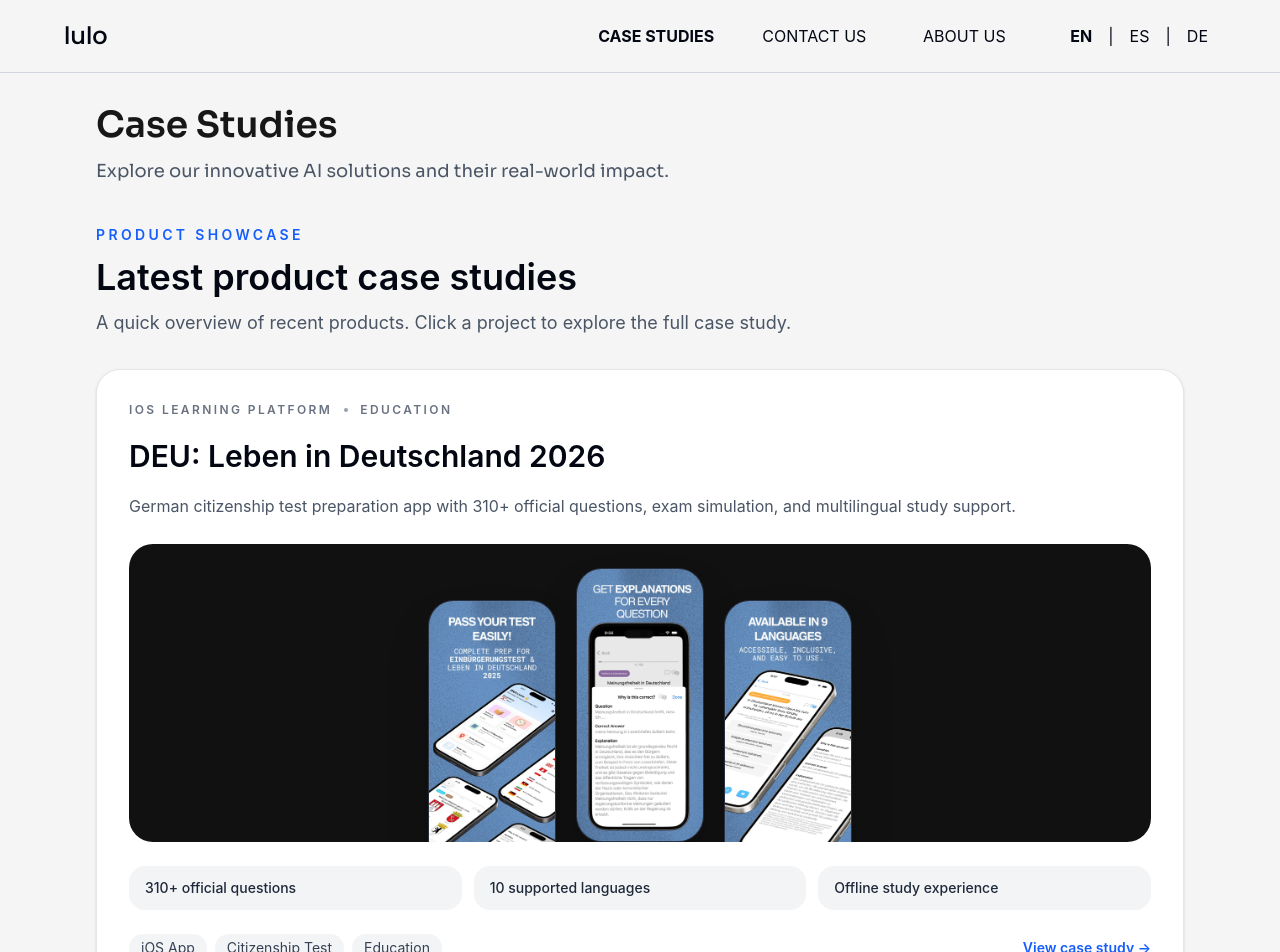
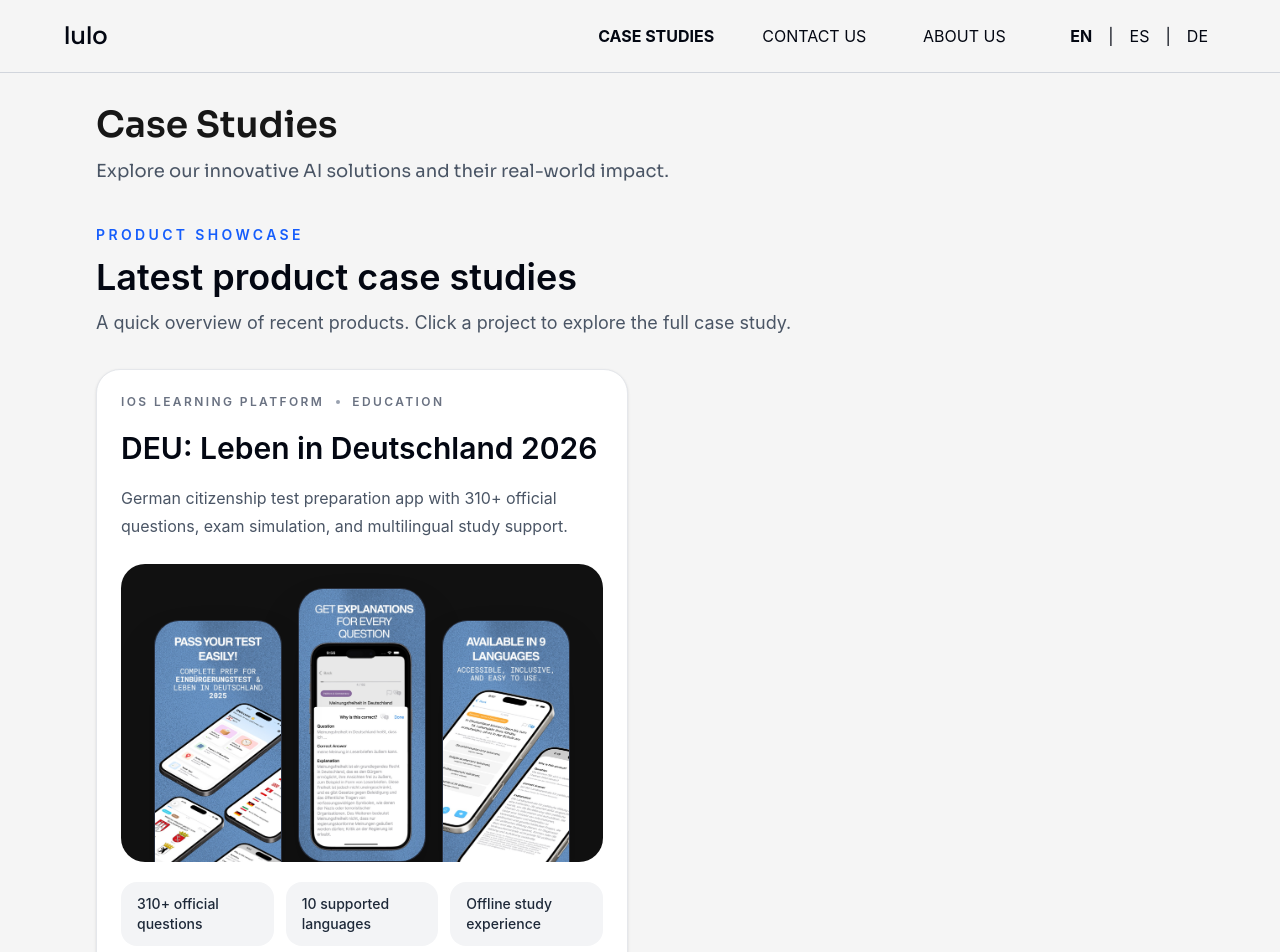
Before and after one commit to yesid-lopez/lulo, a Next.js app: page /case-studies in a window 1280 px wide. Shown: the top 952 px of the page. Built offline with nearby package versions, Linux system fonts and the light colour scheme; no server answers.

Commit message:
fix: show two product cards per desktop row

```diff
--- a/src/components/CmsCaseStudiesShowcase.tsx
+++ b/src/components/CmsCaseStudiesShowcase.tsx
@@ -15,7 +15,7 @@
   return (
     <Link
       href={`/case-studies/${slug}`}
-      className="group block rounded-3xl border border-gray-200 bg-white p-6 shadow-sm transition-all duration-300 hover:-translate-y-1 hover:border-gray-300 hover:shadow-lg md:p-8"
+      className="group block rounded-3xl border border-gray-200 bg-white p-5 shadow-sm transition-all duration-300 hover:-translate-y-1 hover:border-gray-300 hover:shadow-lg md:p-6"
     >
       <article className="flex h-full flex-col">
         <div className="mb-5 flex flex-wrap items-center gap-3 text-xs font-semibold uppercase tracking-[0.2em] text-gray-500">
@@ -30,15 +30,15 @@
         <p className="mb-6 text-base leading-7 text-gray-600">{summary}</p>
 
         {mockups.length > 0 ? (
-          <div className="mb-6 overflow-hidden rounded-3xl bg-[#111111] px-4 pt-5 sm:px-5 sm:pt-6">
-            <div className="relative mx-auto flex min-h-[22rem] max-w-sm items-end justify-center sm:min-h-64 sm:max-w-none sm:gap-5">
+          <div className="mb-5 overflow-hidden rounded-3xl bg-[#111111] px-4 pt-5 sm:px-5 sm:pt-6">
+            <div className="relative mx-auto flex min-h-[18rem] max-w-sm items-end justify-center sm:min-h-56 sm:max-w-none sm:gap-4 lg:min-h-64">
               {mockups.slice(0, 3).map((mockup, index) => {
                 const mobilePosition =
                   index === 0
-                    ? 'absolute bottom-0 left-1/2 z-20 w-36 -translate-x-1/2 sm:static sm:w-32 sm:translate-x-0'
+                    ? 'absolute bottom-0 left-1/2 z-20 w-32 -translate-x-1/2 sm:static sm:w-28 sm:translate-x-0 lg:w-32'
                     : index === 1
-                      ? 'absolute bottom-8 left-4 z-10 w-28 -rotate-6 opacity-90 sm:static sm:w-32 sm:rotate-0 sm:opacity-100'
-                      : 'absolute bottom-8 right-4 z-10 w-28 rotate-6 opacity-90 sm:static sm:w-32 sm:rotate-0 sm:opacity-100';
+                      ? 'absolute bottom-8 left-4 z-10 w-24 -rotate-6 opacity-90 sm:static sm:w-28 sm:rotate-0 sm:opacity-100 lg:w-32'
+                      : 'absolute bottom-8 right-4 z-10 w-24 rotate-6 opacity-90 sm:static sm:w-28 sm:rotate-0 sm:opacity-100 lg:w-32';
 
                 const desktopPosition = index === 0 ? 'sm:translate-y-8' : index === 1 ? 'sm:translate-y-0' : 'sm:translate-y-8';
 
@@ -106,7 +106,7 @@
         </p>
       </div>
 
-      <div className="grid gap-6">
+      <div className="grid gap-6 lg:grid-cols-2">
         {cmsCaseStudiesData.map((study) => (
           <CmsCaseStudyCard key={study.slug} {...study} />
         ))}
```
